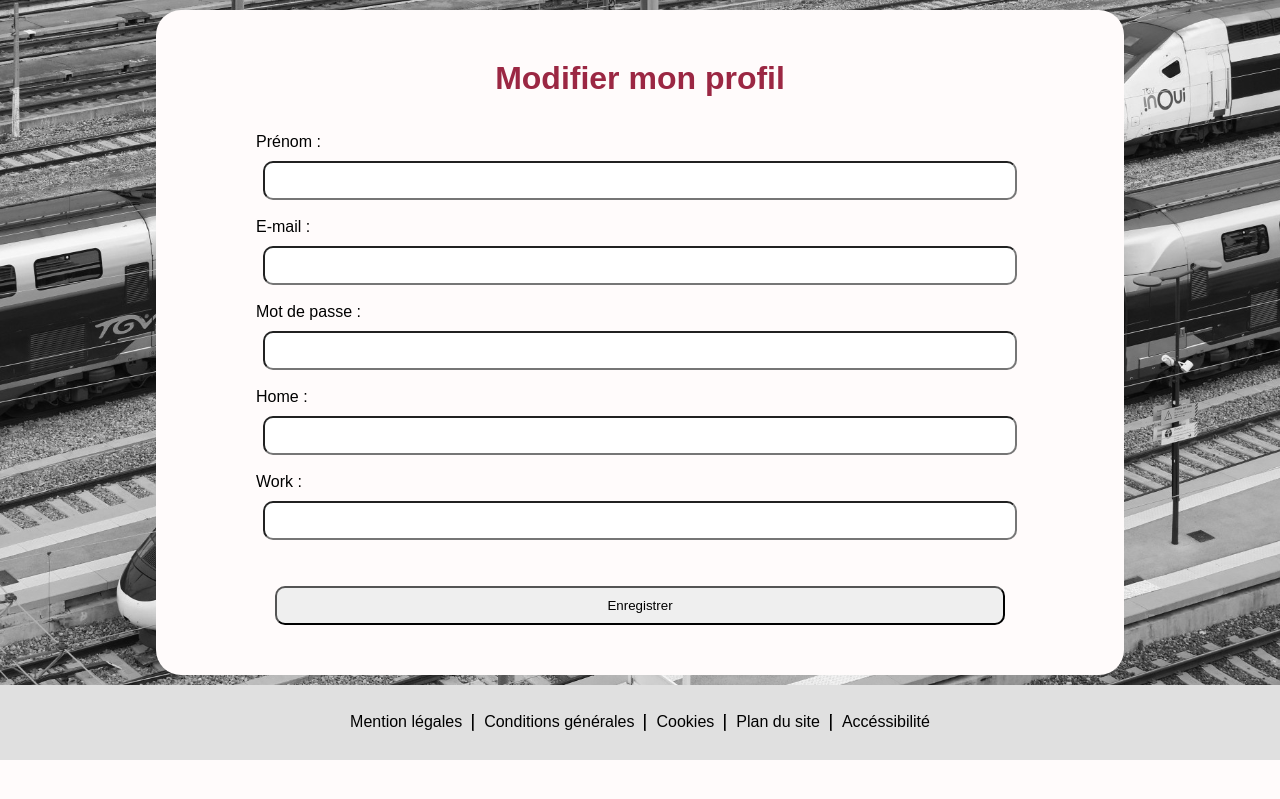
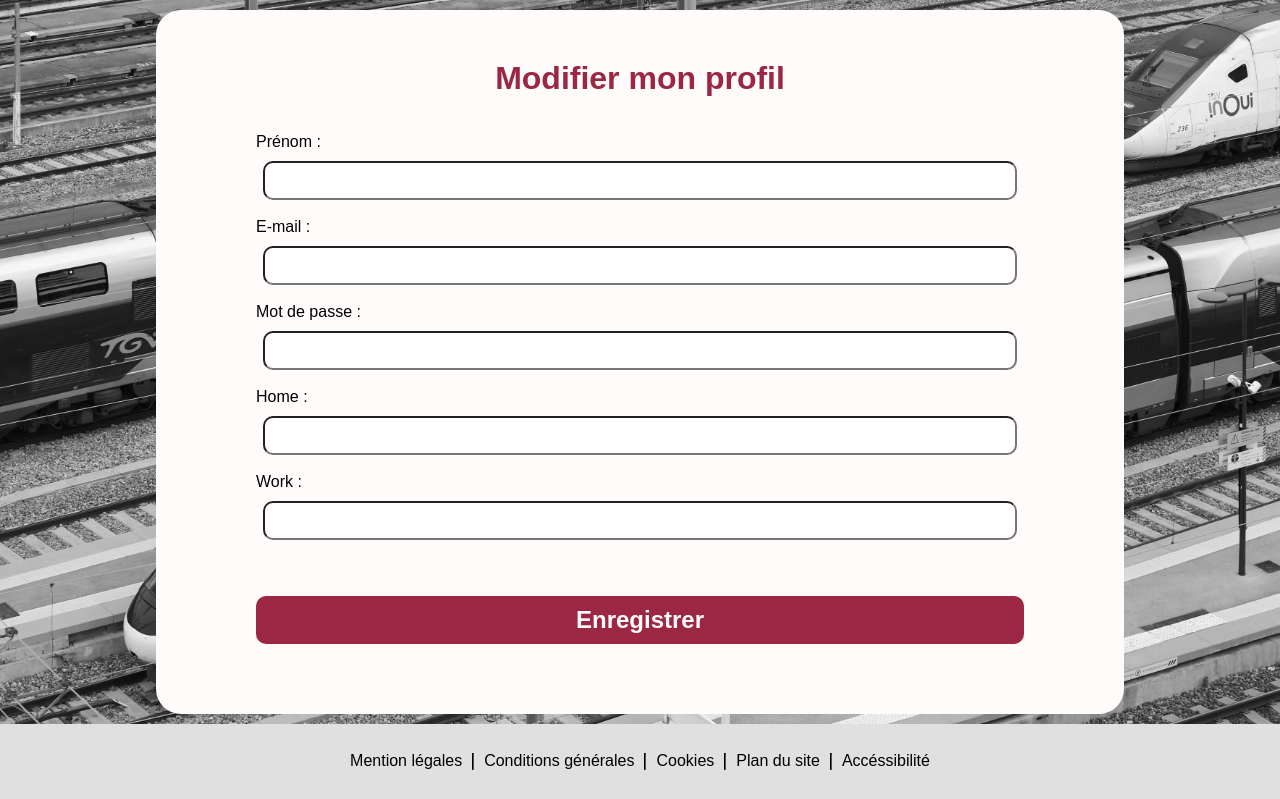
Before and after one commit to felixlbr/WEB-MAP, a PHP site: page /profile.php in a window 1280 px wide. Shown: the part 141-940 px from the top of the page. Before the commit the page ends 901 px from the top, so only its background shows below. Run offline with PHP 8.4, Linux system fonts and the light colour scheme; the visitor is signed in with stand-in values (Sample User, id 1); data that the repository does not hold is empty.

Commit message:
correction sur le logo de la page profile

```diff
--- a/profile.php
+++ b/profile.php
@@ -15,7 +15,7 @@ if($_SESSION['profil'] == null){
   <script src="https://code.jquery.com/ui/1.13.1/jquery-ui.js" integrity="sha256-6XMVI0zB8cRzfZjqKcD01PBsAy3FlDASrlC8SxCpInY=" crossorigin="anonymous"></script>
   <link rel="stylesheet" href="https://unpkg.com/leaflet@1.9.2/dist/leaflet.css" integrity="sha256-sA+zWATbFveLLNqWO2gtiw3HL/lh1giY/Inf1BJ0z14=" crossorigin=""/>
   <script src="https://unpkg.com/leaflet@1.9.2/dist/leaflet.js" integrity="sha256-o9N1jGDZrf5tS+Ft4gbIK7mYMipq9lqpVJ91xHSyKhg=" crossorigin=""></script>
-    <link rel="icon" href="img/logo.ico" />
+    <link rel="icon" href="../img/logo.ico" />
     <link rel="stylesheet" href="../css/connexion_style.css">
     <link rel="stylesheet" href="../css/itineraire_style.css">
 </head>
@@ -31,7 +31,7 @@ if($_SESSION['profil'] == null){
         <a id="deco" href="./logout.php">Deconnexion</a>
       </div>
     </div>
-     <img src="img/sncf_logo.png" alt="logo SNCF">
+     <img src="../img/sncf_logo.png" alt="logo SNCF">
      <h1>Mon Profil</h1>
   </div>
 </header>
@@ -52,7 +52,7 @@ if($_SESSION['profil'] == null){
                 Home : <input name="home" list="list-gare-arrivee" value="<?php echo $home?>"><br/>
                 Work : <input name="work" list="list-gare-arrivee" value="<?php echo $work ?>" /> <br/>
                 <datalist id="list-gare-arrivee"></datalist><br>
-                <input type= "submit" value= "Enregistrer" />
+                <input class="submit" type= "submit" value= "Enregistrer" />
 
             </form>
         </div>
```
